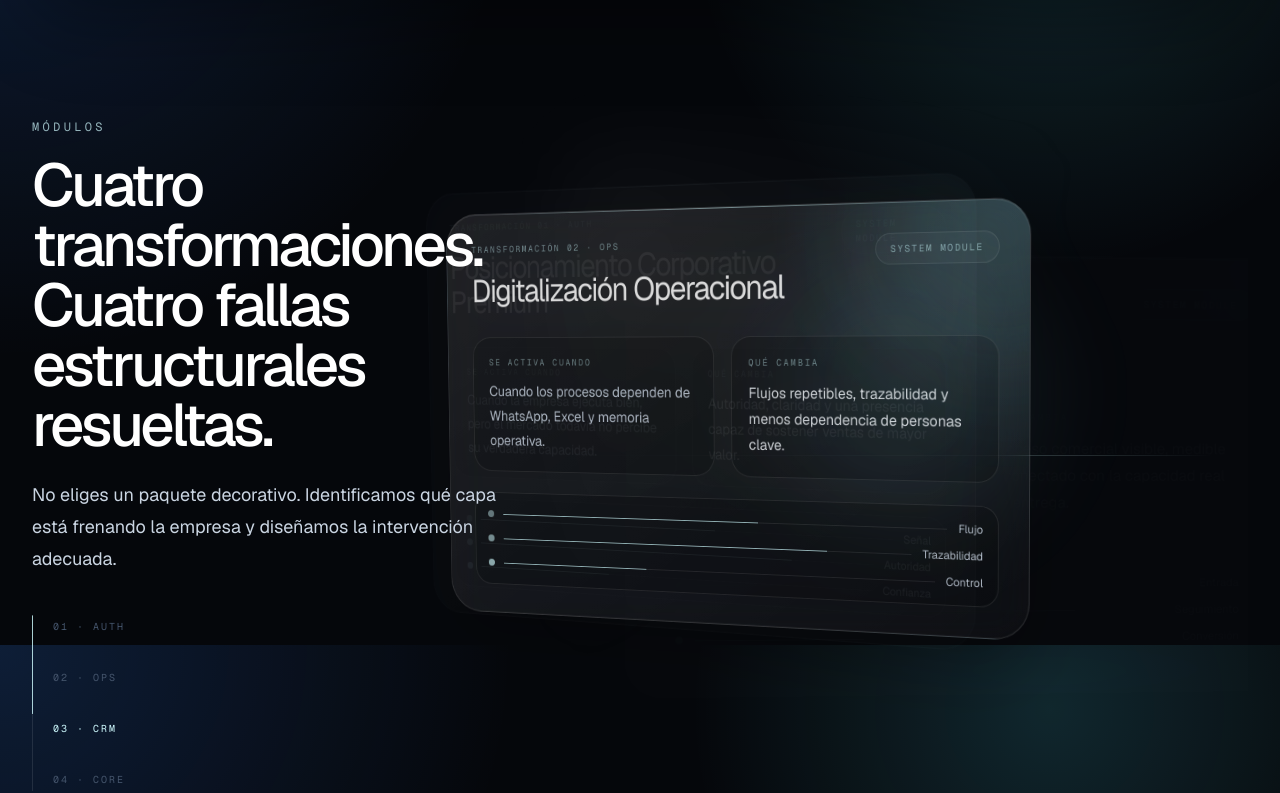
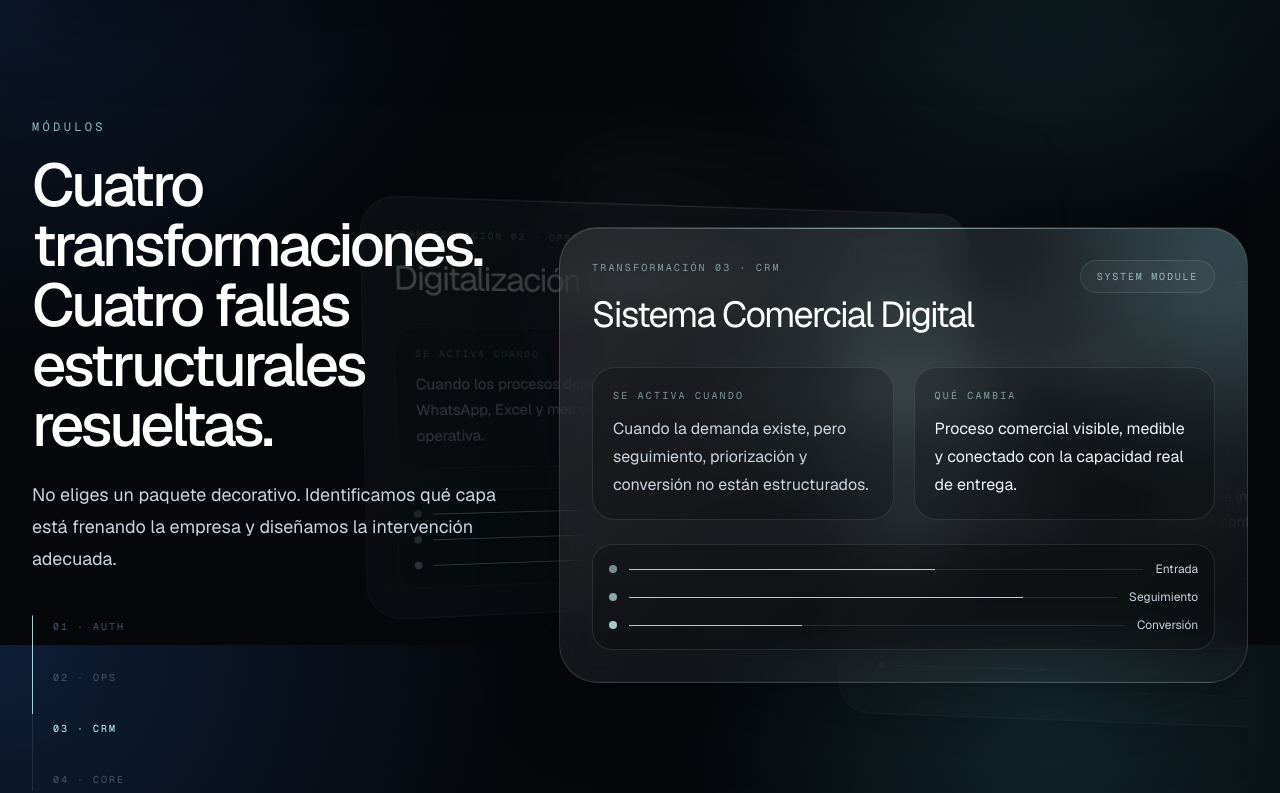
Before and after one commit to antoniobravocabanillas/vrilla.latam, a Next.js app: page /soluciones in a window 1280 px wide. Shown: the part 1755-2548 px from the top of the page. Built offline with nearby package versions, Linux system fonts and the light colour scheme.

Commit message:
Fix sticky module scroll sequencing

```diff
--- a/src/components/solutions-visual.tsx
+++ b/src/components/solutions-visual.tsx
@@ -1,6 +1,6 @@
 "use client";
 
-import { motion, MotionValue, useMotionValueEvent, useReducedMotion, useScroll, useTransform } from "framer-motion";
+import { motion, useMotionValueEvent, useReducedMotion, useScroll, useTransform } from "framer-motion";
 import { useRef, useState } from "react";
 
 const architectureNodes = [
@@ -153,7 +153,7 @@ export function SolutionModulesShowcase({ modules }: { modules: SolutionModule[]
         </div>
       </div>
 
-      <div className="relative hidden h-[430vh] lg:block">
+      <div className="relative hidden lg:block" style={{ height: `${(modules.length + 1) * 100}vh` }}>
         <div className="sticky top-20 flex h-[calc(100vh-5rem)] items-center overflow-hidden">
           <div className="grid w-full gap-12 lg:grid-cols-[0.82fr_1.18fr] lg:items-center">
             <div className="relative z-10">
@@ -193,7 +193,7 @@ export function SolutionModulesShowcase({ modules }: { modules: SolutionModule[]
                   solution={solution}
                   index={index}
                   total={modules.length}
-                  progress={scrollYProgress}
+                  active={active}
                   reduced={Boolean(prefersReducedMotion)}
                 />
               ))}
@@ -209,31 +209,31 @@ function ScrollModuleCard({
   solution,
   index,
   total,
-  progress,
+  active,
   reduced,
 }: {
   solution: SolutionModule;
   index: number;
   total: number;
-  progress: MotionValue<number>;
+  active: number;
   reduced: boolean;
 }) {
-  const segment = 1 / total;
-  const center = (index + 0.5) * segment;
-  const enter = Math.max(0, center - segment * 0.92);
-  const exit = Math.min(1, center + segment * 0.92);
-  const first = index === 0;
-  const last = index === total - 1;
-  const opacity = useTransform(progress, [enter, center, exit], first ? [1, 1, 0] : last ? [0, 1, 1] : [0, 1, 0]);
-  const x = useTransform(progress, [enter, center, exit], reduced ? [0, 0, 0] : first ? [0, 0, -220] : last ? [220, 0, 0] : [220, 0, -220]);
-  const y = useTransform(progress, [enter, center, exit], reduced ? [0, 0, 0] : first ? [0, 0, -46] : last ? [72, 0, 0] : [72, 0, -46]);
-  const scale = useTransform(progress, [enter, center, exit], reduced ? [1, 1, 1] : first ? [1, 1, 0.9] : last ? [0.86, 1, 1] : [0.86, 1, 0.9]);
-  const rotateY = useTransform(progress, [enter, center, exit], reduced ? [0, 0, 0] : first ? [0, 0, -22] : last ? [22, 0, 0] : [22, 0, -22]);
-  const rotateX = useTransform(progress, [enter, center, exit], reduced ? [0, 0, 0] : first ? [0, 0, -4] : last ? [4, 0, 0] : [4, 0, -4]);
+  const offset = index - active;
+  const visible = Math.abs(offset) <= 1;
+  const isActive = offset === 0;
 
   return (
     <motion.article
-      style={{ opacity, x, y, scale, rotateY, rotateX, zIndex: total - index }}
+      animate={{
+        opacity: visible ? (isActive ? 1 : 0.22) : 0,
+        x: reduced ? 0 : offset * 220,
+        y: reduced ? 0 : offset * 48,
+        scale: reduced ? 1 : isActive ? 1 : 0.88,
+        rotateY: reduced ? 0 : offset * -18,
+        rotateX: reduced ? 0 : isActive ? 0 : offset * 3,
+      }}
+      transition={{ duration: 0.68, ease: [0.16, 1, 0.3, 1] }}
+      style={{ zIndex: total - Math.abs(offset), pointerEvents: isActive ? "auto" : "none" }}
       className="absolute inset-x-0 top-1/2 -translate-y-1/2 overflow-hidden rounded-[2.4rem] border border-white/12 p-8 surface-panel [transform-style:preserve-3d]"
     >
       <div className="absolute -right-24 -top-24 h-64 w-64 rounded-full bg-cyan-200/12 blur-3xl" />
```
